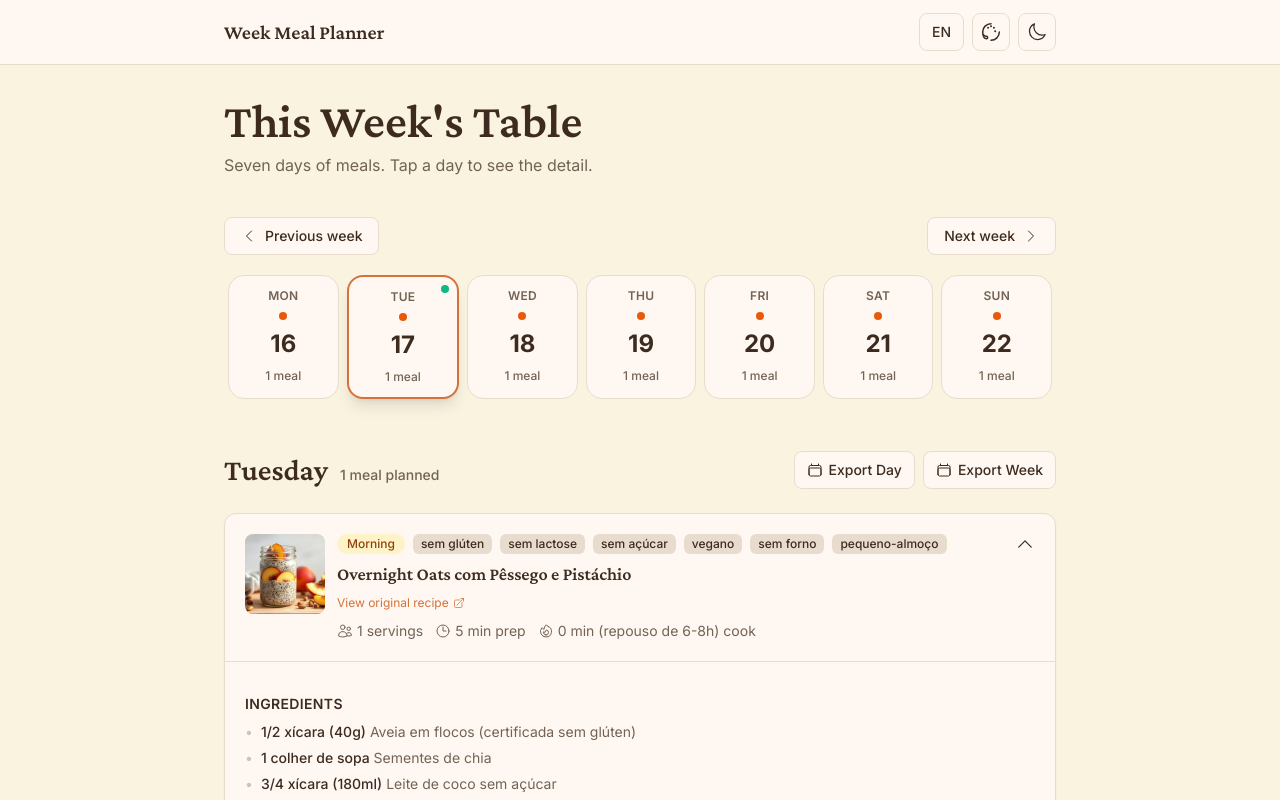
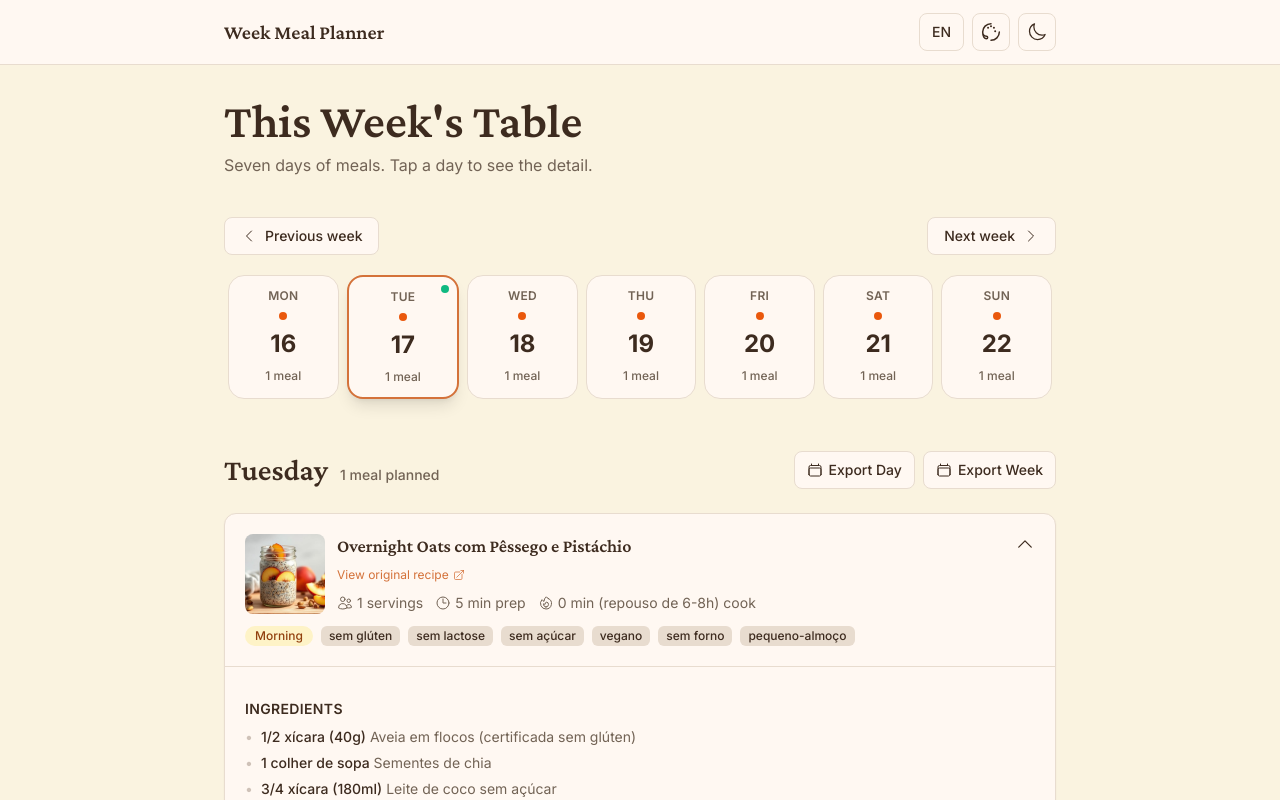
Before and after one commit to GoncaloPataca/week-meal-planner, a React (Vite) app: page / in a window 1280 px wide. Shown: the top 800 px of the page. Built offline with nearby package versions, Linux system fonts and the light colour scheme.

Commit message:
Moved tags

```diff
--- a/src/components/MealCard.tsx
+++ b/src/components/MealCard.tsx
@@ -43,6 +43,7 @@ export default function MealCard({ meal, dateISO }: { meal: Meal; dateISO: strin
           style={{ backgroundColor: 'var(--surface)', borderColor: 'var(--border)' }}
         >
           <Disclosure.Button className="w-full text-left p-5 focus:outline-none focus:ring-2 focus:ring-slate-400 focus:ring-inset">
+            <div className="flex flex-col gap-3">
               <div className="flex items-start justify-between gap-3">
                 {meal.image && (
                   <img
@@ -51,18 +52,8 @@ export default function MealCard({ meal, dateISO }: { meal: Meal; dateISO: strin
                     className="w-20 h-20 object-cover rounded-lg flex-shrink-0"
                   />
                 )}
-              <div className="flex-1 space-y-2">
-                <div className="flex items-center gap-2 flex-wrap">
-                  <span className={`inline-flex items-center px-2.5 py-0.5 rounded-full text-xs font-medium ${labelColors[meal.label] || 'tag-themed'}`}>
-                    {meal.label}
-                  </span>
-                  {meal.tags && meal.tags.map((tag) => (
-                    <span key={tag} className="tag-themed inline-flex items-center px-2 py-0.5 rounded-md text-xs font-medium">
-                      {tag}
-                    </span>
-                  ))}
-                </div>
-                <h3 className="text-lg font-serif font-semibold heading-themed leading-snug">
+                <div className="flex-1 min-w-0 space-y-2">
+                  <h3 className="text-lg font-serif font-semibold heading-themed leading-snug break-words">
                     {meal.title}
                   </h3>
                   {meal.url && (
@@ -87,6 +78,17 @@ export default function MealCard({ meal, dateISO }: { meal: Meal; dateISO: strin
                 </div>
                 <div className={`flex-shrink-0 transition-transform duration-200 ${open ? 'rotate-180' : ''}`}>
                   <ChevronDownIcon className="w-5 h-5" />
+                </div>
+              </div>
+              <div className="flex items-center gap-2 flex-wrap">
+                <span className={`inline-flex items-center px-2.5 py-0.5 rounded-full text-xs font-medium ${labelColors[meal.label] || 'tag-themed'}`}>
+                  {meal.label}
+                </span>
+                {meal.tags && meal.tags.map((tag) => (
+                  <span key={tag} className="tag-themed inline-flex items-center px-2 py-0.5 rounded-md text-xs font-medium">
+                    {tag}
+                  </span>
+                ))}
               </div>
             </div>
           </Disclosure.Button>
```
Also changed, not shown: 5 other files (tests, documents, lock files or other folders). Lines whose indentation alone changed are shown as unchanged.
